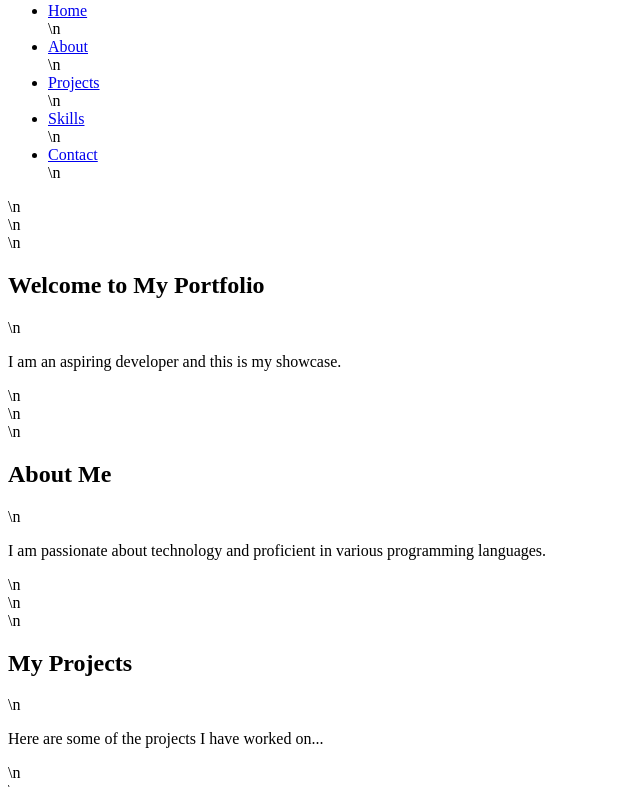
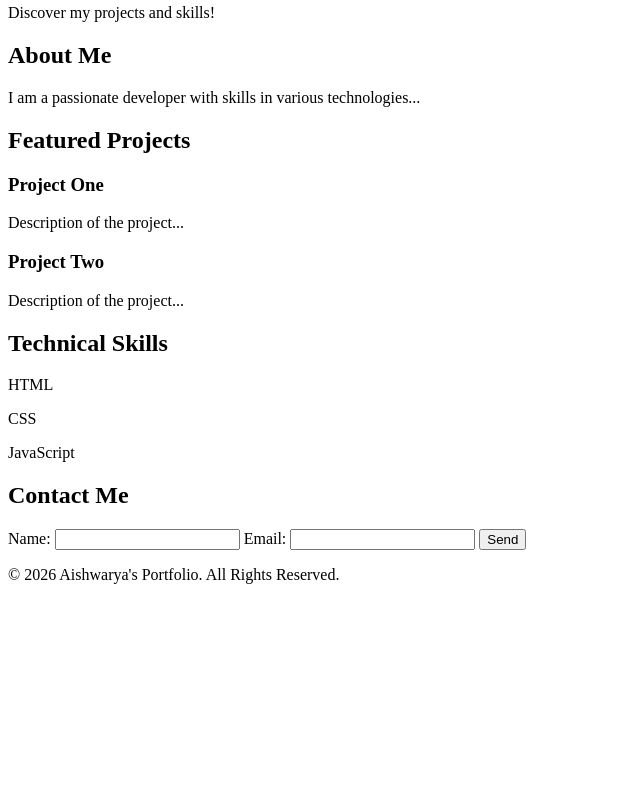
Before and after one commit to Aish-sh-code/netflixaishwaryaprofile, a plain HTML site: page Aishxhire.html in a window 1280 px wide. Shown: the part 76-863 px from the top of the page, without its empty margins (0-640 px from the left). After the commit the page ends 800 px from the top, so only its background shows below. Drawn offline with Linux system fonts and the light colour scheme.

Commit message:
Fix corrupted Aishxhire.html - restore proper HTML formatting

```diff
--- a/Aishxhire.html
+++ b/Aishxhire.html
@@ -1 +1,67 @@
-<!DOCTYPE html>\n<html lang="en">\n<head>\n    <meta charset="UTF-8">\n    <meta name="viewport" content="width=device-width, initial-scale=1.0">\n    <title>Aishwarya's Portfolio</title>\n    <link rel="stylesheet" href="styles.css">\n</head>\n<body>\n    <nav>\n        <ul>\n            <li><a href="#hero">Home</a></li>\n            <li><a href="#about">About</a></li>\n            <li><a href="#projects">Projects</a></li>\n            <li><a href="#skills">Skills</a></li>\n            <li><a href="#contact">Contact</a></li>\n        </ul>\n    </nav>\n    <section id="hero">\n        <h1>Welcome to My Portfolio</h1>\n        <p>I am an aspiring developer and this is my showcase.</p>\n    </section>\n    <section id="about">\n        <h2>About Me</h2>\n        <p>I am passionate about technology and proficient in various programming languages.</p>\n    </section>\n    <section id="projects">\n        <h2>My Projects</h2>\n        <p>Here are some of the projects I have worked on...</p>\n    </section>\n    <section id="skills">\n        <h2>Skills</h2>\n        <p>My skill set includes HTML, CSS, JavaScript, and more.</p>\n    </section>\n    <section id="contact">\n        <h2>Contact Me</h2>\n        <p>Email: example@example.com</p>\n    </section>\n</body>\n</html>
+<!DOCTYPE html>
+<html lang="en">
+<head>
+    <meta charset="UTF-8">
+    <meta name="viewport" content="width=device-width, initial-scale=1.0">
+    <title>Aishwarya's Portfolio</title>
+    <link rel="stylesheet" href="styles.css">
+</head>
+<body>
+    <header>
+        <div class="hero">
+            <h1>Welcome to Aishwarya's Portfolio</h1>
+            <p>Discover my projects and skills!</p>
+        </div>
+    </header>
+
+    <section id="about">
+        <h2>About Me</h2>
+        <p>I am a passionate developer with skills in various technologies...</p>
+    </section>
+
+    <section id="projects">
+        <h2>Featured Projects</h2>
+        <div class="project">
+            <h3>Project One</h3>
+            <p>Description of the project...</p>
+        </div>
+        <div class="project">
+            <h3>Project Two</h3>
+            <p>Description of the project...</p>
+        </div>
+        <!-- Add more projects as needed -->
+    </section>
+
+    <section id="skills">
+        <h2>Technical Skills</h2>
+        <div class="skill">
+            <p>HTML</p>
+            <div class="progress-bar"><div class="progress" style="width: 90%;"></div></div>
+        </div>
+        <div class="skill">
+            <p>CSS</p>
+            <div class="progress-bar"><div class="progress" style="width: 80%;"></div></div>
+        </div>
+        <div class="skill">
+            <p>JavaScript</p>
+            <div class="progress-bar"><div class="progress" style="width: 75%;"></div></div>
+        </div>
+        <!-- Add more skills as needed -->
+    </section>
+
+    <section id="contact">
+        <h2>Contact Me</h2>
+        <form>
+            <label for="name">Name:</label>
+            <input type="text" id="name" name="name" required>
+            <label for="email">Email:</label>
+            <input type="email" id="email" name="email" required>
+            <button type="submit">Send</button>
+        </form>
+    </section>
+
+    <footer>
+        <p>© 2026 Aishwarya's Portfolio. All Rights Reserved.</p>
+    </footer>
+</body>
+</html>
```
